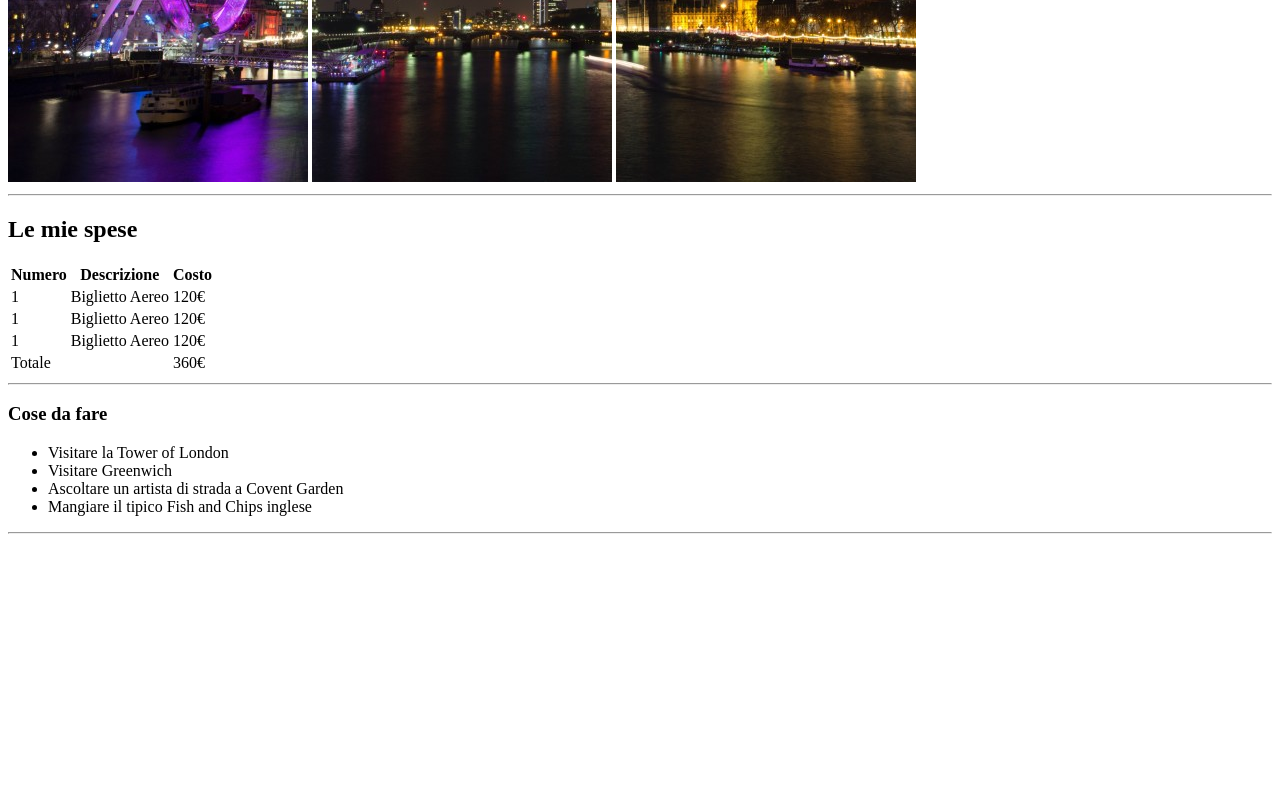
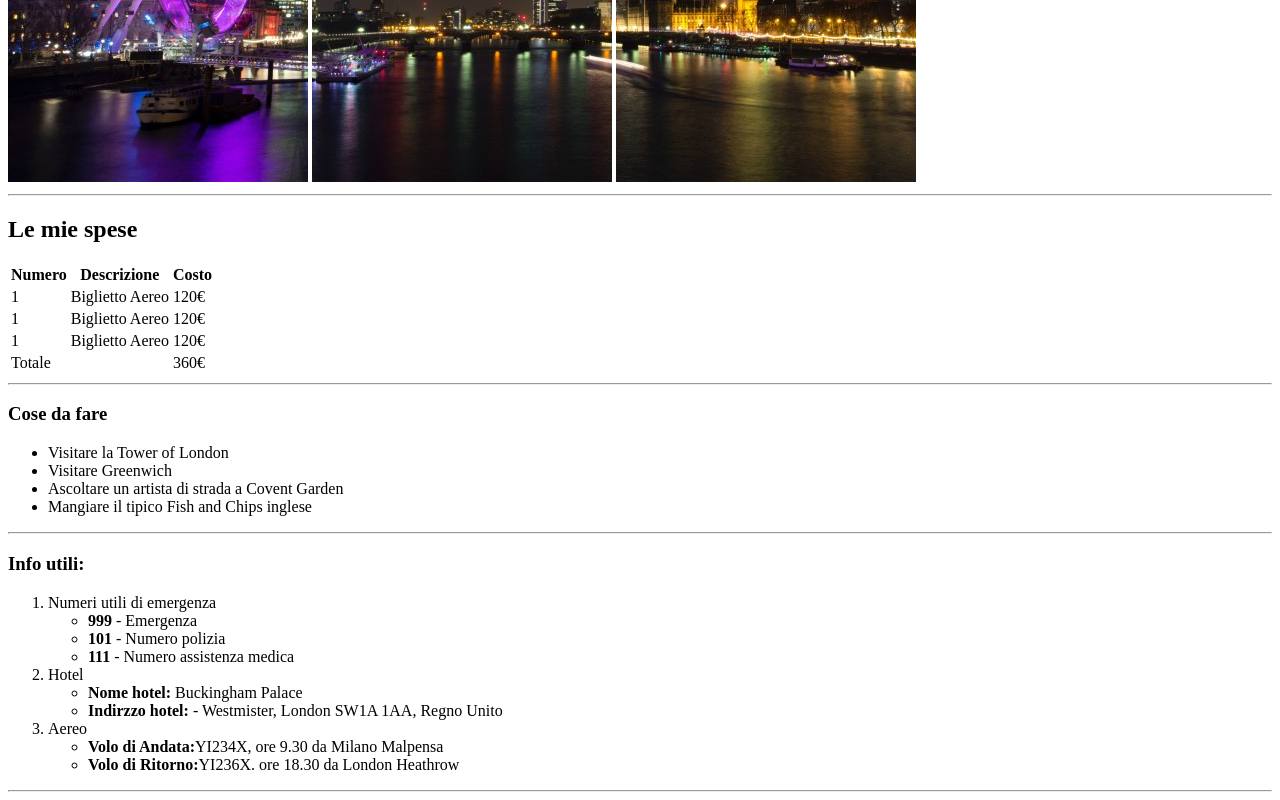
Before and after one commit to dvthnight/html-london-trip, a plain HTML site: page index.html in a window 1280 px wide. Shown: the part 498-1298 px from the top of the page. Before the commit the page ends 1040 px from the top, so only its background shows below. Drawn offline with Linux system fonts and the light colour scheme.

Commit message:
inserito terzo paragrafo con lista info utili

```diff
--- a/index.html
+++ b/index.html
@@ -65,7 +65,32 @@
 
         <hr>
 
+        <h3>Info utili:</h3>
+        <ol>
+            <li>Numeri utili di emergenza
+                <ul>
+                    <li><strong>999</strong> - Emergenza</li>
+                    <li><strong>101</strong> - Numero polizia</li>
+                    <li><strong>111</strong> - Numero assistenza medica </li>
+                </ul>
+            </li>
 
+            <li>Hotel
+                <ul>
+                    <li><strong>Nome hotel:</strong> Buckingham Palace</li>
+                    <li><strong>Indirzzo hotel:</strong> - Westmister, London SW1A 1AA, Regno Unito</li>
+                </ul>
+            </li>
+
+            <li>Aereo
+                <ul>
+                    <li><strong>Volo di Andata:</strong>YI234X, ore 9.30 da Milano Malpensa </li>
+                    <li><strong>Volo di Ritorno:</strong>YI236X. ore 18.30 da London Heathrow</li>
+                </ul>
+            </li>
+        </ol>
+
+        <hr>
     </main>
 
 </body>
```
